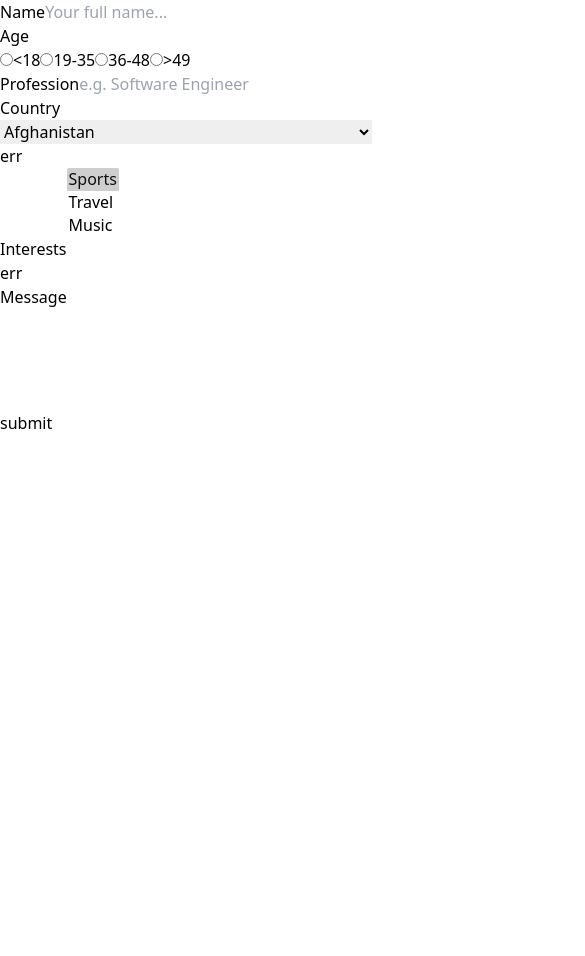
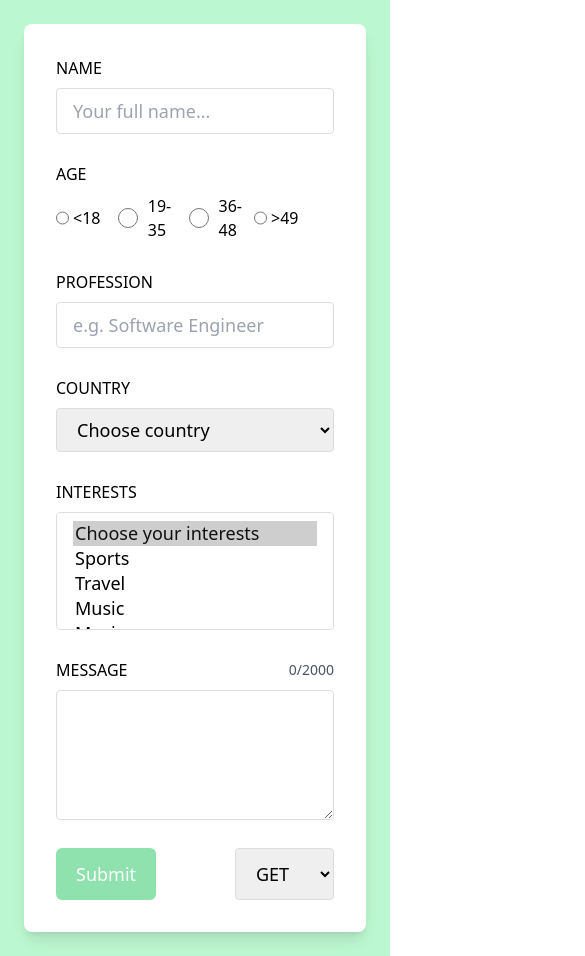
Before and after one commit to winphan199/WxForm, a React (Create React App) app: page / in a window 390 px wide. Shown: the top 956 px of the page, 585 px wide, since content can reach past the window. Before the commit the page ends 844 px from the top, so only its background shows below. Built offline with nearby package versions, Linux system fonts and the light colour scheme.

Commit message:
finish validation and responsive layout

```diff
--- a/src/components/UI/Input/index.tsx
+++ b/src/components/UI/Input/index.tsx
@@ -1,4 +1,4 @@
-import React, { useEffect, useLayoutEffect, useState } from 'react';
+import React, { useLayoutEffect, useState } from 'react';
 
 import validate, { rule } from '~/utils/validate';
 
@@ -56,11 +56,14 @@ function Input({
   };
 
   return (
-    <div>
+    <div className="flex flex-col mb-2">
       {!isRadioType && (
         <>
-          <label htmlFor={name}>{label}</label>
+          <label htmlFor={name} className="text-base uppercase mb-2 font-medium w-full">
+            {label}
+          </label>
           <input
+            className="py-2 px-4 outline-none border border-solid border-[#ddd] rounded text-lg w-full"
             type={type}
             id={name}
             name={name}
@@ -76,16 +79,19 @@ function Input({
               handleValidate(e.target.value);
             }}
           />
-          <p>{msg}</p>
+          <p className="text-sm h-5 text-red-600 w-full">{msg}</p>
         </>
       )}
       {isRadioType && (
         <>
-          <label htmlFor={name}>{label}</label>
-          <div>
+          <label htmlFor={name} className="text-base uppercase mb-2 font-medium w-full">
+            {label}
+          </label>
+          <div className="flex flex-wrap">
             {radioList?.map((radioItem) => (
-              <React.Fragment key={radioItem.id}>
+              <div key={radioItem.id} className="flex items-center mr-3">
                 <input
+                  className="w-5 h-5 mr-1 w-full"
                   type={type}
                   name={name}
                   id={radioItem.id}
@@ -100,11 +106,13 @@ function Input({
                     }
                   }}
                 />
-                <label htmlFor={radioItem.id}>{radioItem.label}</label>
-              </React.Fragment>
+                <label htmlFor={radioItem.id} className="text-base">
+                  {radioItem.label}
+                </label>
+              </div>
             ))}
           </div>
-          <p>{msg}</p>
+          <p className="text-sm h-5 text-red-600">{msg}</p>
         </>
       )}
     </div>
--- a/src/components/UI/Select/index.tsx
+++ b/src/components/UI/Select/index.tsx
@@ -1,4 +1,4 @@
-import React from 'react';
+import React, { useState } from 'react';
 
 import validate, { rule } from '~/utils/validate';
 
@@ -18,10 +18,33 @@ interface SelectProps {
 }
 // Todo: setdefault value for select and validation
 function Select({ label = '', name = '', optionList, multiple = false, state, setState, validateSchema }: SelectProps) {
+  const [msg, setMsg] = useState<string>('');
+
+  const handleValidateSingle = (value: string) => {
+    if (validateSchema) {
+      const result = validate(value, validateSchema);
+      setState((prev) => ({ ...prev, isValid: result.isValid }));
+      setMsg(result?.msg);
+    }
+  };
+
+  const handleValidateMultiple = (values: string[]) => {
+    if (validateSchema) {
+      if (values.length > 0 && values.length <= 1) {
+        const result = validate(values[0], validateSchema);
+        setState((prev) => ({ ...prev, isValid: result.isValid }));
+        setMsg(result?.msg);
+      }
+    }
+  };
+
   return (
-    <div>
-      <label htmlFor={name}>{label}</label>
+    <div className="flex flex-col mb-2">
+      <label htmlFor={name} className="text-base uppercase mb-2 font-medium">
+        {label}
+      </label>
       <select
+        className="py-2 px-4 outline-none border border-solid border-[#ddd] rounded text-lg w-full"
         name={name}
         id={name}
         multiple={multiple}
@@ -30,10 +53,18 @@ function Select({ label = '', name = '', optionList, multiple = false, state, se
           if (Array.isArray(state.inputValue)) {
             const options = Array.from(e.target.selectedOptions);
             const values = options.map((option) => option.value);
-            setState((prev) => {
-              return { ...prev, inputValue: values };
-            });
+            handleValidateMultiple(values);
+
+            if (values.length > 1) {
+              const filteredValues = values.filter((value) => value !== '');
+              setState((prev) => ({ ...prev, inputValue: filteredValues }));
+            } else {
+              setState((prev) => {
+                return { ...prev, inputValue: values };
+              });
+            }
           } else {
+            handleValidateSingle(e.target.value);
             setState((prev) => {
               return { ...prev, inputValue: e.target.value };
             });
@@ -46,7 +77,7 @@ function Select({ label = '', name = '', optionList, multiple = false, state, se
           </option>
         ))}
       </select>
-      <p>err</p>
+      <p className="text-sm h-5 text-red-600">{msg}</p>
     </div>
   );
 }
--- a/src/components/UI/Textarea/index.tsx
+++ b/src/components/UI/Textarea/index.tsx
@@ -1,3 +1,7 @@
+import React, { useState } from 'react';
+
+import validate, { rule } from '~/utils/validate';
+
 interface TextareaProps {
   label: string;
   name: string;
@@ -9,21 +13,46 @@ interface TextareaProps {
       isValid: boolean;
     }>
   >;
+  validateSchema?: rule[];
 }
 
-function Textarea({ label = '', name = '', maxLength, state, setState }: TextareaProps) {
+function Textarea({ label = '', name = '', maxLength = 9999, state, setState, validateSchema }: TextareaProps) {
+  const [msg, setMsg] = useState<string>('');
+
+  const handleValidate = (value: string) => {
+    if (validateSchema) {
+      const result = validate(value, validateSchema);
+      setState((prev) => ({ ...prev, isValid: result.isValid }));
+      setMsg(result?.msg);
+    }
+  };
   return (
-    <div>
-      <label htmlFor={name}>{label}</label>
+    <div className="flex flex-col mb-2">
+      <div className="mb-2 flex justify-between items-center">
+        <label className="text-base uppercase font-medium" htmlFor={name}>
+          {label}
+        </label>
+        <span className="text-sm text-slate-600">
+          {state.inputValue.length}/{maxLength}
+        </span>
+      </div>
       <textarea
+        className="py-2 px-4 outline-none border border-solid border-[#ddd] rounded text-lg w-full"
         id={name}
         name={name}
         rows={4}
         cols={100}
         maxLength={maxLength}
         value={state.inputValue}
-        onChange={(e) => setState((prev) => ({ ...prev, inputValue: e.target.value }))}
+        onChange={(e) => {
+          handleValidate(e.target.value);
+          setState((prev) => ({ ...prev, inputValue: e.target.value }));
+        }}
+        onFocus={(e) => {
+          handleValidate(e.target.value);
+        }}
       />
+      <p className="text-sm h-5 text-red-600">{msg}</p>
     </div>
   );
 }
--- a/src/pages/Home/index.tsx
+++ b/src/pages/Home/index.tsx
@@ -29,6 +29,7 @@ const RADIOLIST = [
 ];
 
 const COUNTRYLIST = [
+  { label: 'Choose country', value: '', id: 0 },
   { label: 'Afghanistan', value: 'AF', id: 1 },
   { label: 'Aland Islands', value: 'AX', id: 2 },
   { label: 'Albania', value: 'AL', id: 3 },
@@ -284,6 +285,7 @@ const COUNTRYLIST = [
 ];
 
 const INTERESTLIST = [
+  { label: 'Choose your interests', value: '' },
   {
     label: 'Sports',
     value: 'sports',
@@ -296,6 +298,22 @@ const INTERESTLIST = [
     label: 'Music',
     value: 'music',
   },
+  {
+    label: 'Movie',
+    value: 'movie',
+  },
+  {
+    label: 'Reading',
+    value: 'reading',
+  },
+  {
+    label: 'Cooking',
+    value: 'cooking',
+  },
+  {
+    label: 'Video game',
+    value: 'video game',
+  },
 ];
 
 function Home() {
@@ -307,18 +325,28 @@ function Home() {
     isValid: false,
   });
   const [interests, setInterests] = useState<{ inputValue: string | string[]; isValid: boolean }>({
-    inputValue: ['sports'],
+    inputValue: [''],
     isValid: false,
   });
   const [message, setMessage] = useState({ inputValue: '', isValid: false });
+  const [method, setMethod] = useState('get');
+  const [submitable, setSubmitable] = useState(false);
 
   useEffect(() => {
-    console.log(country);
-  }, [country]);
+    console.log(submitable);
+  }, [submitable]);
+
+  useEffect(() => {
+    setSubmitable(
+      name.isValid && age.isValid && profession.isValid && country.isValid && interests.isValid && message.isValid,
+    );
+  }, [name.isValid, age.isValid, profession.isValid, country.isValid, interests.isValid, message.isValid]);
+
+  const handleSubmit = () => {};
 
   return (
-    <div>
-      <form method="POST">
+    <div className="min-w-screen min-h-screen flex justify-center items-center bg-green-200 ">
+      <form method={method} className="max-w-lg p-8 shadow-lg bg-white m-6 rounded-lg flex flex-col">
         <Input
           type="text"
           label="Name"
@@ -346,7 +374,14 @@ function Home() {
           setState={setProfession}
           validateSchema={[{ type: ruleType.Required }]}
         />
-        <Select label="Country" name="country" optionList={COUNTRYLIST} state={country} setState={setCountry} />
+        <Select
+          label="Country"
+          name="country"
+          optionList={COUNTRYLIST}
+          state={country}
+          setState={setCountry}
+          validateSchema={[{ type: ruleType.Required }]}
+        />
         <Select
           label="Interests"
           name="interests"
@@ -354,9 +389,35 @@ function Home() {
           multiple
           state={interests}
           setState={setInterests}
+          validateSchema={[{ type: ruleType.Required }]}
         />
-        <Textarea label="Message" name="message" maxLength={2000} state={message} setState={setMessage} />
-        <input type="submit" value={'submit'} />
+        <Textarea
+          label="Message"
+          name="message"
+          maxLength={2000}
+          state={message}
+          setState={setMessage}
+          validateSchema={[{ type: ruleType.Required }, { type: ruleType.MaxLength, value: 2000 }]}
+        />
+        <div className="flex justify-between">
+          <button
+            disabled={!submitable}
+            onClick={handleSubmit}
+            className="bg-green-500 px-5 py-3 rounded-md text-lg text-white font-medium capitalize cursor-pointer hover:bg-green-600 transition-colors disabled:opacity-50 disabled:hover:bg-green-500 disabled:cursor-not-allowed"
+          >
+            submit
+          </button>
+          <select
+            className="py-2 px-4 outline-none border border-solid border-[#ddd] rounded text-lg"
+            name="method"
+            id="method"
+            value={method}
+            onChange={(e) => setMethod(e.target.value)}
+          >
+            <option value="get">GET</option>
+            <option value="post">POST</option>
+          </select>
+        </div>
       </form>
     </div>
   );
--- a/src/utils/validate/index.ts
+++ b/src/utils/validate/index.ts
@@ -27,7 +27,7 @@ export default function validate(value: string, ruleList: rule[]): returnValue {
         }
         break;
       case ruleType.MaxLength:
-        if (rule.value && value.length > rule.value) {
+        if (rule.value && value.length >= rule.value) {
           const result = {
             isValid: false,
             msg: rule.errorMsg ? rule.errorMsg : `Maximum length is ${rule.value}`,
```
